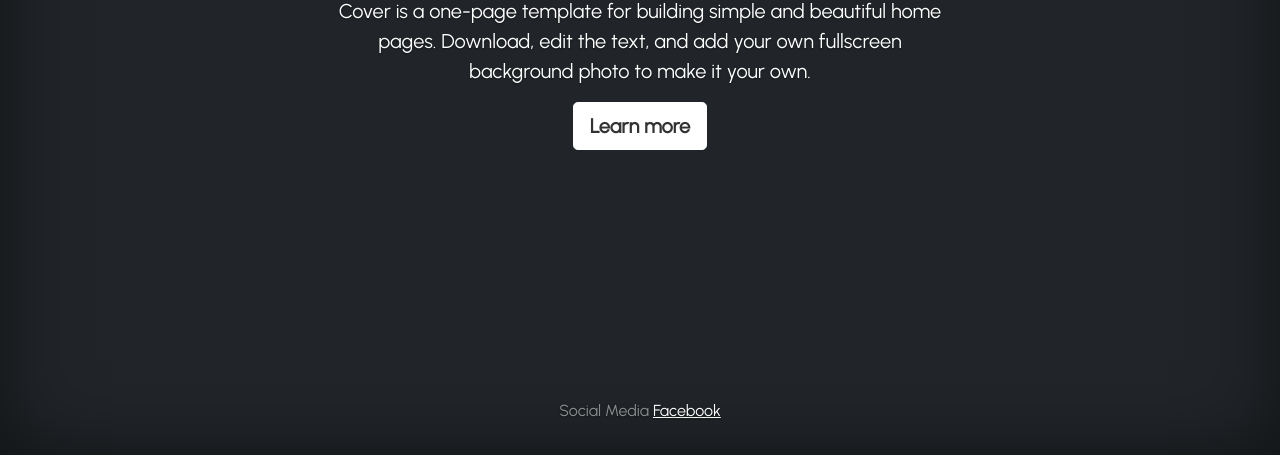
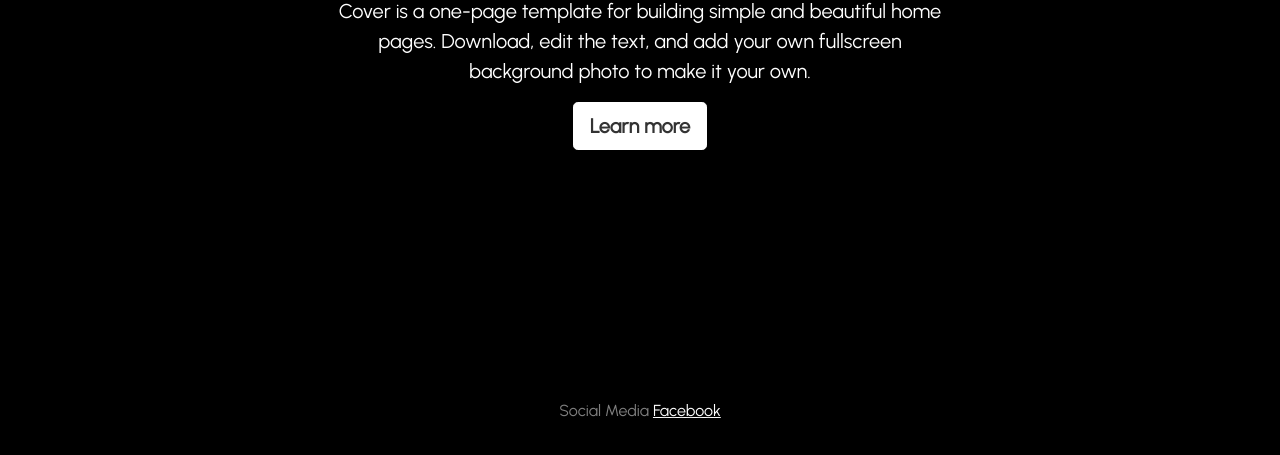
Before and after one commit to xdossantos/roughcutfilms, a plain HTML site: page index.html in a window 1280 px wide. Shown: the part 345-800 px from the top of the page. Drawn offline with nearby package versions, Linux system fonts and the light colour scheme.

Commit message:
Change background colour to black

```diff
--- a/static/css/custom.css
+++ b/static/css/custom.css
@@ -54,3 +54,7 @@ body {
   color: #fff;
   border-bottom-color: #fff;
 }
+
+.bg-dark {
+  background-color: black !important;
+}
```
